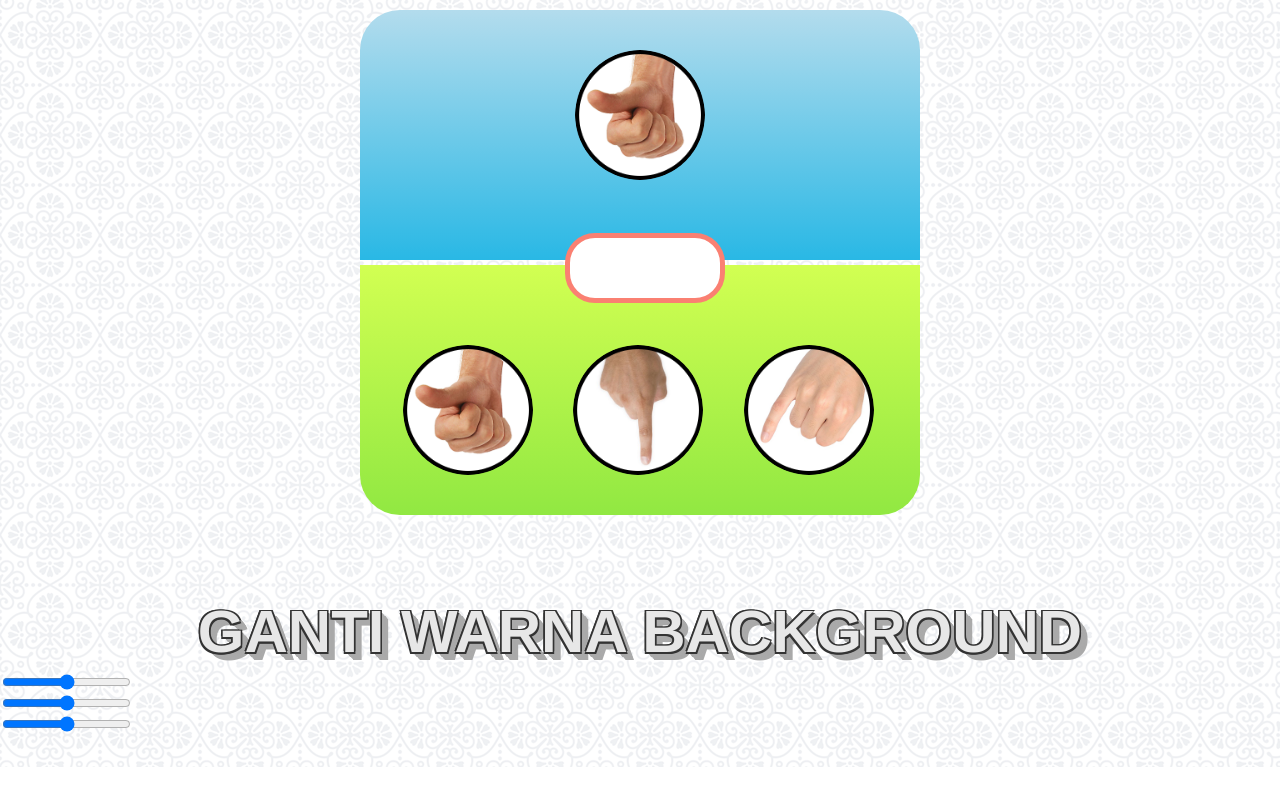
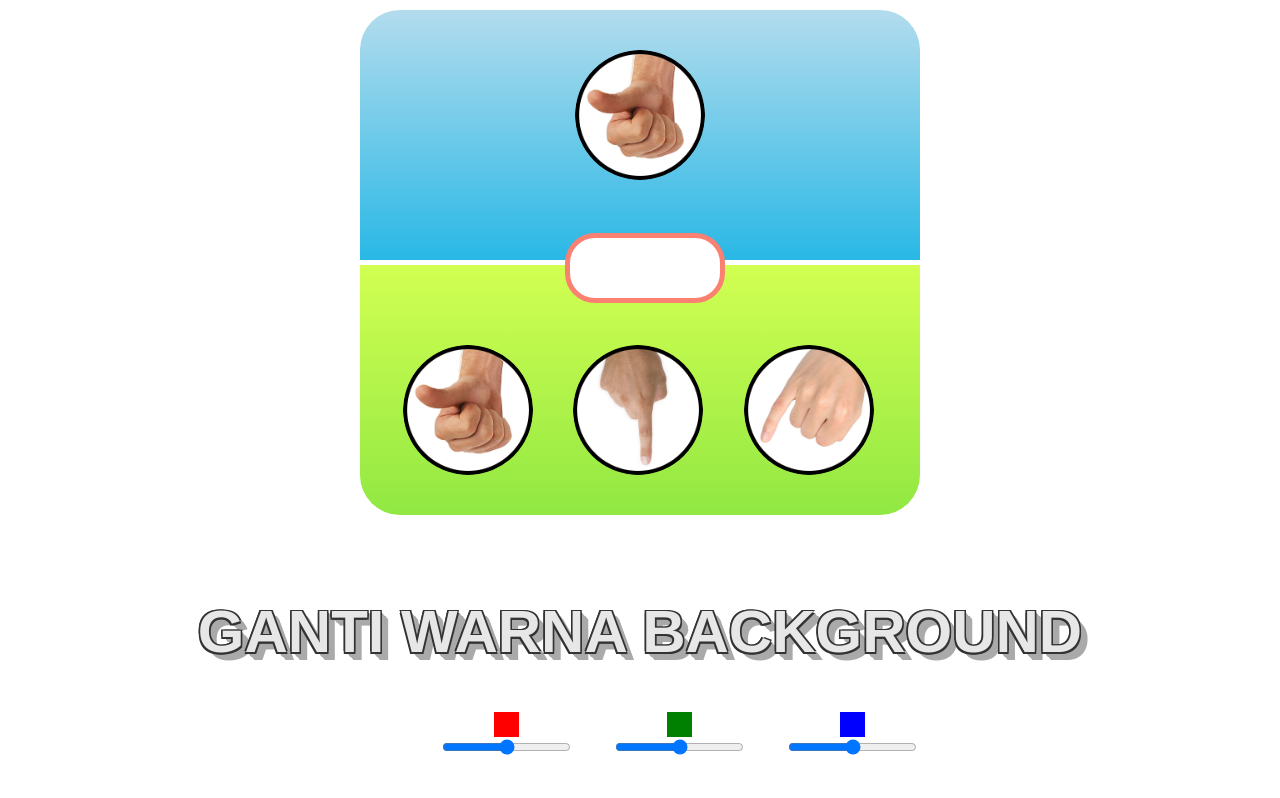
Before and after one commit to Nexvaulus/Nexvaulus.github.io, a plain HTML site: page index.html in a window 1280 px wide. Shown: the part 115-913 px from the top of the page. Before the commit the page ends 882 px from the top, so only its background shows below. Drawn offline with Linux system fonts and the light colour scheme.

Commit message:
Nyobain float

```diff
--- a/style.css
+++ b/style.css
@@ -51,7 +51,7 @@ table {
 /* Suwit Jawa 2.0 */
 
 body {
-    background-image: url(img/bg.png);
+    /* background-image: url(img/bg.png); */
     font-family: arial;
 }
 h1 {
@@ -145,3 +145,27 @@ img {
 .gajah:active, .semut:active, .orang:active {
     top: 2px;
 }
+
+
+.kotak {
+    width: 25px;
+    height: 25px;
+    margin: auto;
+}
+
+.merah {background-color: red;}
+.hijau {background-color: green;}
+.biru {background-color: blue;}
+
+.center {
+    margin: auto;
+    text-align: center;
+    padding: 20px;
+    position: absolute;
+    left: 400px;
+}
+
+.float {
+    float: left;
+    padding: 20px;
+}
```
